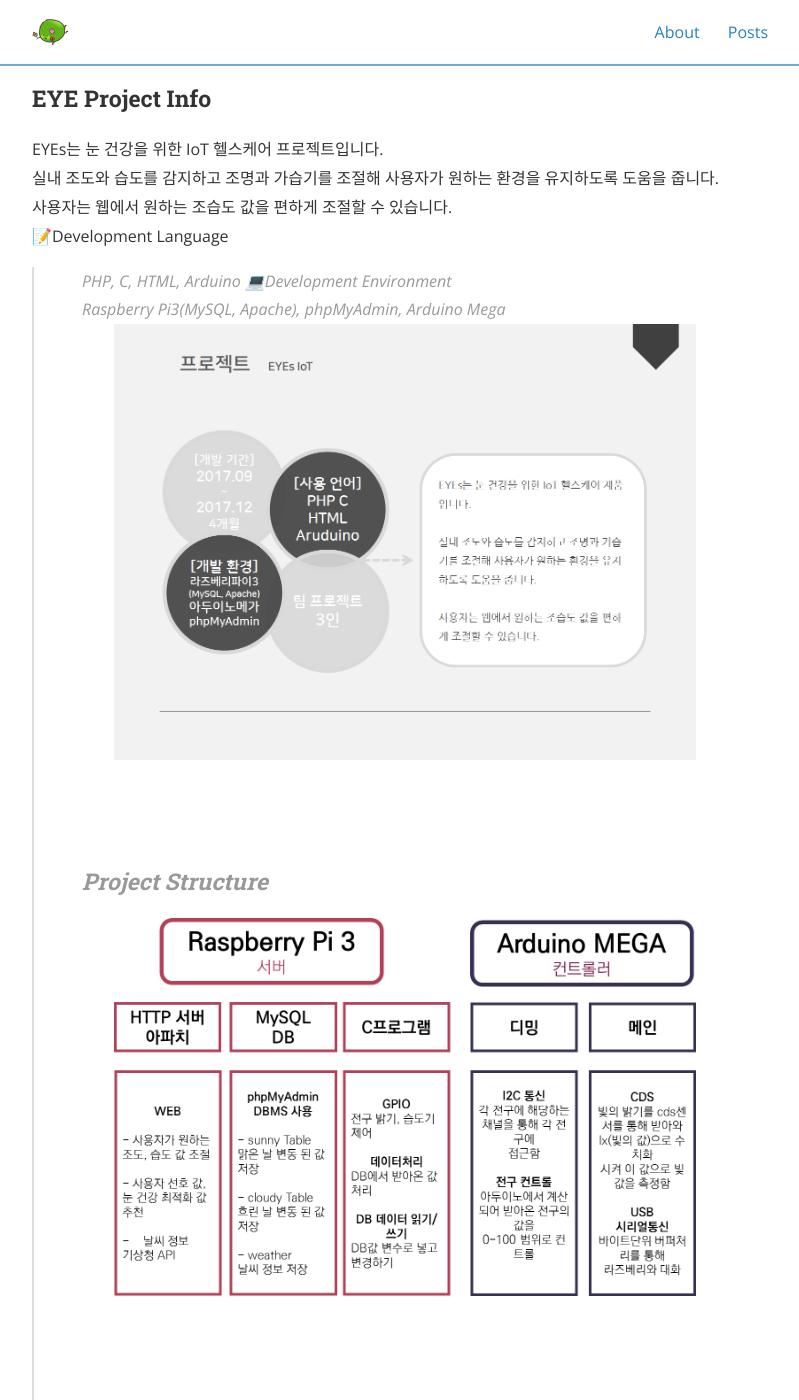
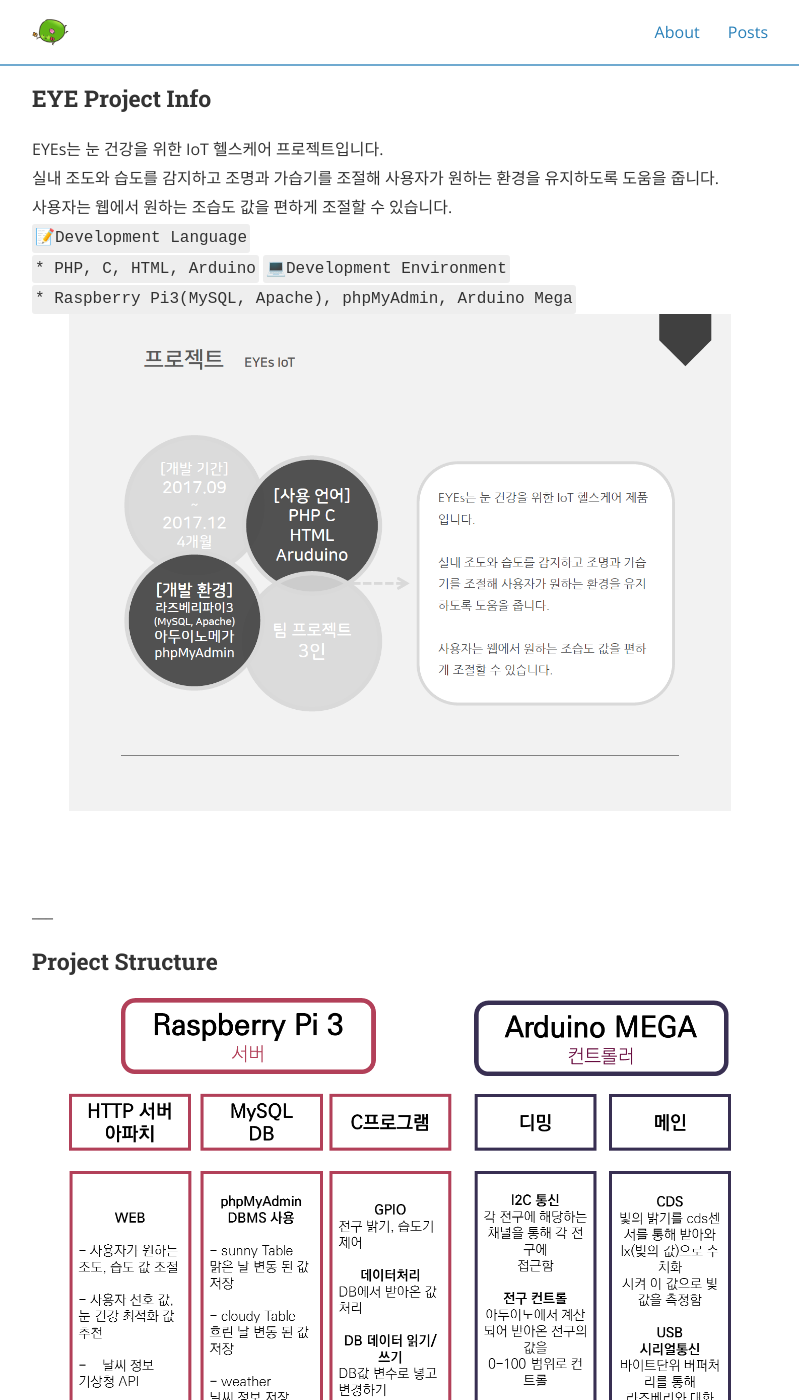
Before and after one commit to JinnyHwang/JinnyHwang.github.io, a Jekyll site: the page built from _posts/2017-11-03-EYEs Project.md, in a window 1280 px wide and 1400 px high, scrolled down 501 px. Shown: the whole window, without its empty margins (240-1039 px from the left). Built offline with Jekyll 4.4.1, drawn with Linux system fonts in a browser that asks for light colours; nearby versions of some CDN libraries.

```diff
--- a/_posts/2017-11-03-EYEs Project.md
+++ b/_posts/2017-11-03-EYEs Project.md
@@ -11,15 +11,17 @@ cover:  "/assets/instacode.png"
 EYEs는 눈 건강을 위한 IoT 헬스케어 프로젝트입니다.<br/>
 실내 조도와 습도를 감지하고 조명과 가습기를 조절해 사용자가 원하는 환경을 유지하도록 도움을 줍니다.<br/>
 사용자는 웹에서 원하는 조습도 값을 편하게 조절할 수 있습니다.<br/>
-📝Development Language<br/>
-> PHP, C, HTML, Arduino
-💻Development Environment<br/>
-> Raspberry Pi3(MySQL, Apache), phpMyAdmin, Arduino Mega
+`📝Development Language`<br/>
+`* PHP, C, HTML, Arduino`
+`💻Development Environment`<br/>
+`* Raspberry Pi3(MySQL, Apache), phpMyAdmin, Arduino Mega`
 <img src="/assets/2017_EYEs_Project/EYEs_IoT_Info.png" title="EYE Project Info">
 <br/><br/><br/>
+___
 ### Project Structure
 <img src="/assets/2017_EYEs_Project/EYE_PJT_Structure.png" title="EYE_PJT_Structure">
 <br/><br/><br/>
+___
 ### Project Role
 - Building an APM development environment using Raspberry Pi3
 - Web, Database Development
@@ -29,11 +31,13 @@ EYEs는 눈 건강을 위한 IoT 헬스케어 프로젝트입니다.<br/>
 웹에는 지역과 날씨 정보가 나와있고, 해당 날씨에 사용자가 선호한 조습도 값을 표시해줍니다.<br/>
 <img src="/assets/2017_EYEs_Project/EYE_PJT_Structure2.png" title="EYE_PJT_Structure2">
 <br/><br/><br/>
+___
 ### Web UI
 <img src="/assets/2017_EYEs_Project/webui_1.png" title="Ewebui_1">
 <img src="/assets/2017_EYEs_Project/webui_2.png" title="Ewebui_2">
 <img src="/assets/2017_EYEs_Project/webui_3.png" title="Ewebui_3">
 <br/><br/><br/>
+___
 ### Demonstration Video
 <img src="/assets/2017_EYEs_Project/EYEs_Project_Image.jpg" title="EYEs Project Image">
 <iframe width="560" height="315" src="https://www.youtube.com/embed/iuisHTjsfdU?si=D1z_U9V6RqebTzFE" title="YouTube video player" frameborder="0" allow="accelerometer; autoplay; clipboard-write; encrypted-media; gyroscope; picture-in-picture; web-share" allowfullscreen></iframe>
```
